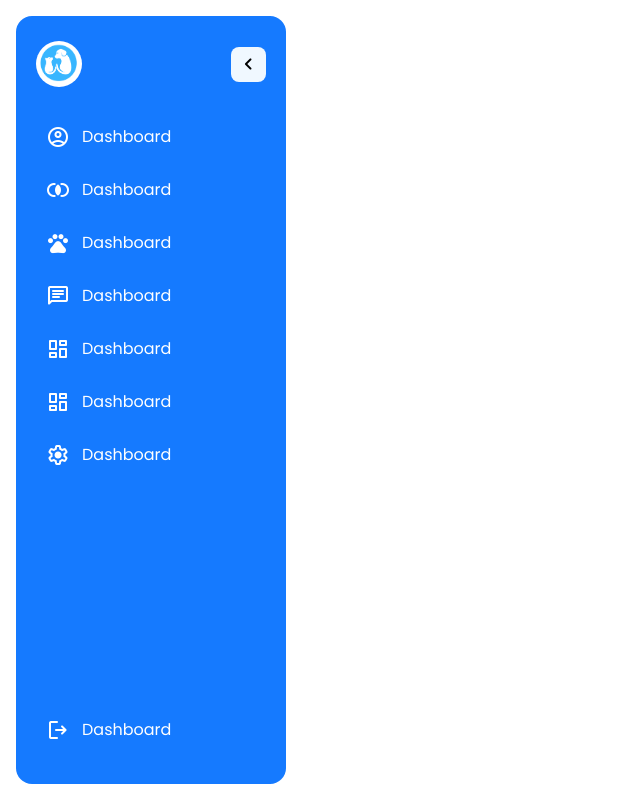
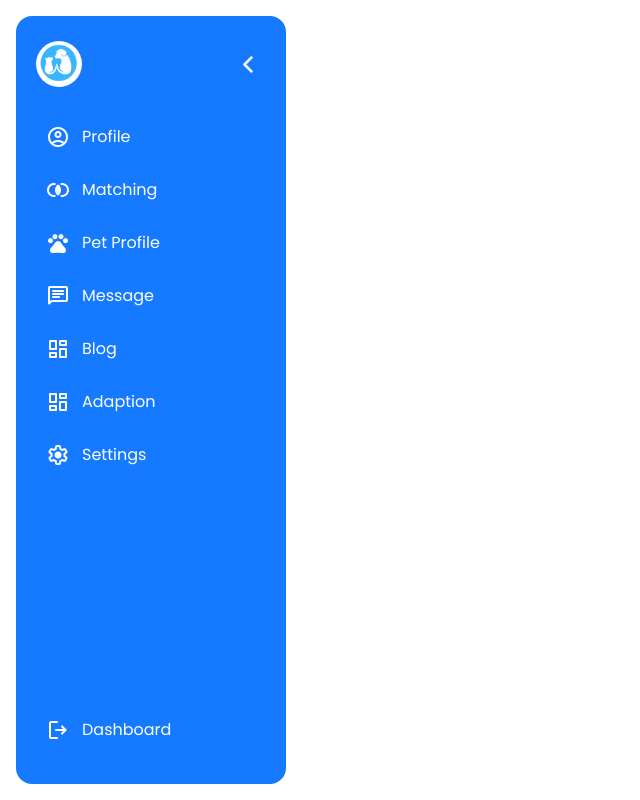
Before and after one commit to starlabspro-internship/waggy-frontend, a plain HTML site: page sidebar.html in a window 1280 px wide. Shown: the whole page, without its empty margins (0-640 px from the left). Drawn offline with nearby package versions, Linux system fonts and the light colour scheme.

Commit message:
sidebar(final touches)

```diff
--- a/assets/css/sidebar.css
+++ b/assets/css/sidebar.css
@@ -45,11 +45,15 @@ body {
   border: none;
   cursor: pointer;
   border-radius: 8px;
-  background-color: aliceblue;
+  background-color:#157aff;
   display: flex;
   align-items: center;
   justify-content: center;
   transition: 0.4s ease;
+  color: white;
+}
+.sidebar-header .toggler .material-symbols-rounded {
+  font-size: 35px;
 }
 .sidebar-header .sidebar-toggler {
   position: absolute;
@@ -61,14 +65,15 @@ body {
 }
 
 .sidebar-header .toggler:hover {
-  background: #adb8dc;
+  color: black;
+  background-color: white;
 }
 
 
 
-.sidebar-header .sidebar-toggler span {
+/* .sidebar-header .sidebar-toggler span {
   transition: 0.4s ease;
-}
+} */
 .sidebar.collapsed .sidebar-header .sidebar-toggler span {
   transform: rotate(180deg);
 }
--- a/sidebar.html
+++ b/sidebar.html
@@ -17,7 +17,7 @@
     <aside class="sidebar">
       <header class="sidebar-header">
         <a href="#" class="header-logo">
-          <img src="/assets/images/Waggy.png" alt="#" />
+          <img src="assets/images/Waggy.png" alt="#" />
         </a>
         <button class="toggler sidebar-toggler">
           <span class="material-symbols-rounded">chevron_left</span>
@@ -33,43 +33,43 @@
               <span class="nav-icon material-symbols-rounded"
                 >account_circle</span
               >
-              <span class="nav-label">Dashboard</span>
+              <span class="nav-label">Profile</span>
             </a>
           </li>
           <li class="nav-item">
             <a href="#" class="nav-link">
               <span class="nav-icon material-symbols-rounded">join_inner</span>
-              <span class="nav-label">Dashboard</span>
+              <span class="nav-label">Matching</span>
             </a>
           </li>
           <li class="nav-item">
             <a href="#" class="nav-link">
               <span class="nav-icon material-symbols-rounded">pets</span>
-              <span class="nav-label">Dashboard</span>
+              <span class="nav-label">Pet Profile</span>
             </a>
           </li>
           <li class="nav-item">
             <a href="#" class="nav-link">
               <span class="nav-icon material-symbols-rounded">chat</span>
-              <span class="nav-label">Dashboard</span>
+              <span class="nav-label">Message</span>
             </a>
           </li>
           <li class="nav-item">
             <a href="#" class="nav-link">
               <span class="nav-icon material-symbols-rounded">dashboard</span>
-              <span class="nav-label">Dashboard</span>
+              <span class="nav-label">Blog</span>
             </a>
           </li>
           <li class="nav-item">
             <a href="#" class="nav-link">
               <span class="nav-icon material-symbols-rounded">dashboard</span>
-              <span class="nav-label">Dashboard</span>
+              <span class="nav-label">Adaption</span>
             </a>
           </li>
           <li class="nav-item">
             <a href="#" class="nav-link">
               <span class="nav-icon material-symbols-rounded">settings</span>
-              <span class="nav-label">Dashboard</span>
+              <span class="nav-label">Settings</span>
             </a>
           </li>
         </ul>
```
